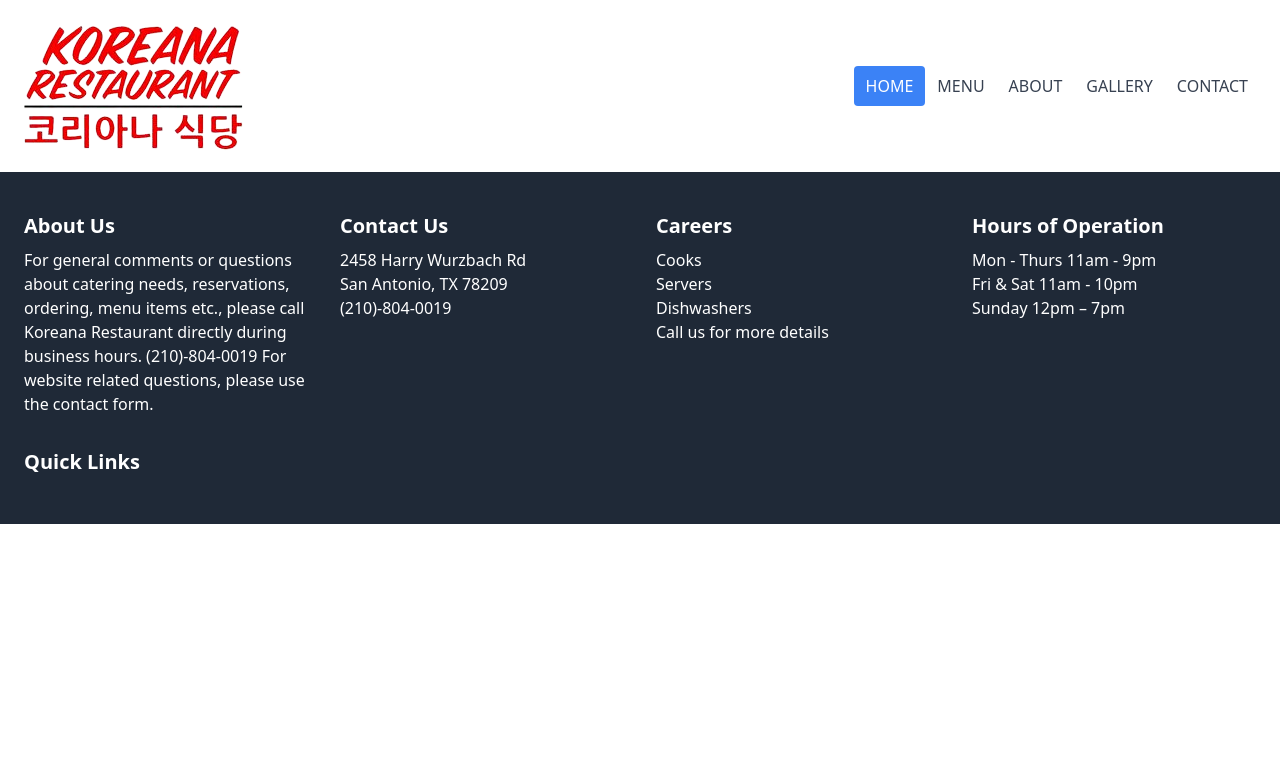
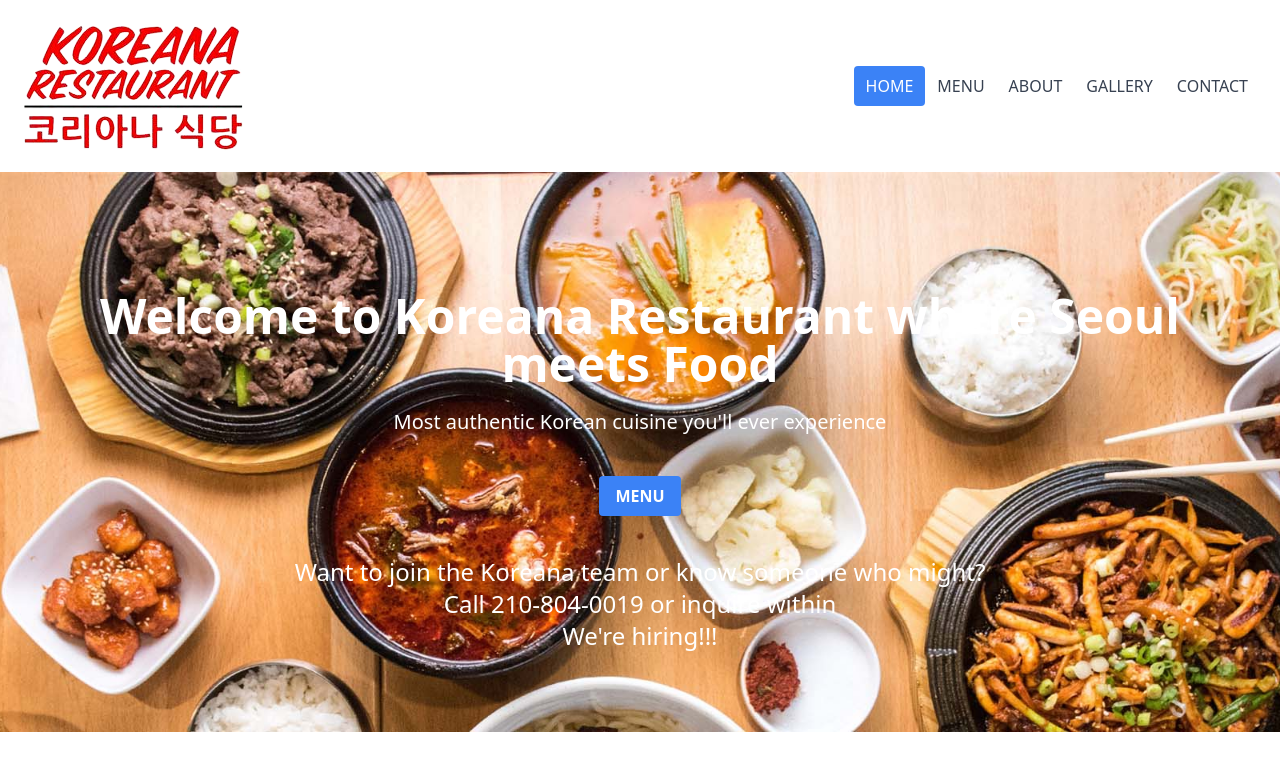
Before and after one commit to ericdwkim/koreana_restaurant_webapp, a Next.js app: page / in a window 1280 px wide. Shown: the top 778 px of the page. Built offline with nearby package versions, Linux system fonts and the light colour scheme; no server answers.

Commit message:
render children components in rootlayout

```diff
--- a/app/layout.tsx
+++ b/app/layout.tsx
@@ -17,7 +17,7 @@
     <html lang="en">
       <body>
         <Navbar />
-        {/* <div id="root">{children}</div> */}
+        <div id="root">{children}</div>
         <Footer/>
       </body>
     </html>
```
